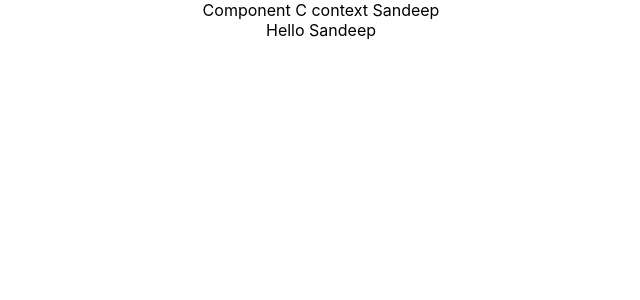
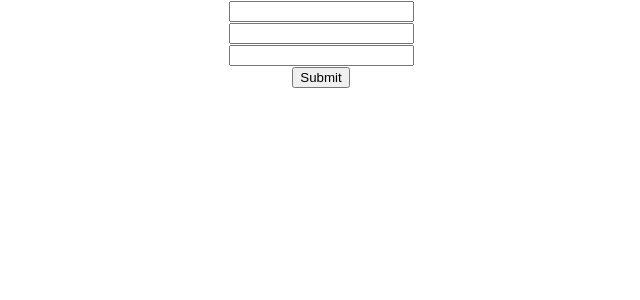
Before and after one commit to syadavdev/js-sample-code, a React (Create React App) app: page / in a window 1280 px wide. Shown: the top 300 px of the page, without its empty margins (319-959 px from the left). Built offline with nearby package versions, Linux system fonts and the light colour scheme.

Commit message:
learn making backend request by axiom library

```diff
--- a/package.json
+++ b/package.json
@@ -6,6 +6,7 @@
     "@testing-library/jest-dom": "^5.11.4",
     "@testing-library/react": "^11.1.0",
     "@testing-library/user-event": "^12.1.10",
+    "axios": "^0.21.1",
     "react": "^17.0.1",
     "react-dom": "^17.0.1",
     "react-scripts": "4.0.1",
--- a/src/App.js
+++ b/src/App.js
@@ -6,6 +6,8 @@
 import User from './User';
 import { UserProvider } from './components/UserContext';
 import ComponentA from './components/ComponentA';
+import PostList from './components/PostList';
+import PostForm from './components/PostForm';
 /* import Greet from './components/Greet'
 import Welcome from './components/Welcome'
 import Hello from './components/Hello'
@@ -37,9 +39,11 @@
 function App() {
   return (
     <div className="App">
-      <UserProvider value="Sandeep">
+      <PostForm />
+      {/* <PostList /> */}
+      {/* <UserProvider value="Sandeep">
         <ComponentA />
-      </UserProvider>
+      </UserProvider> */}
       {/* <Counter>
         { (count, incrementCount ) => (
         <ClickCounterTwo count={count} incrementCount={incrementCount} />
--- /dev/null
+++ b/src/components/PostForm.js
@@ -0,0 +1,54 @@
+import React, { Component } from 'react'
+import axios from 'axios'
+
+class PostForm extends Component {
+
+    constructor(props) {
+        super(props)
+
+        this.state = {
+             userId: '',
+             title: '',
+             body: ''
+        }
+    }
+
+    onChangeHandler = (e) => {
+        this.setState({[e.target.name] : [e.target.value]})
+    }
+
+    submitHandler = (e) => {
+        e.preventDefault()
+        console.log(this.state)
+        axios.post('https://jsonplaceholder.typicode.com/posts', this.state)
+            .then(response => {
+                console.log(response)
+            })
+            .catch(error => {
+                console.log(error)
+            })
+    }
+
+    render() {
+        const {userId, title, body} = this.state
+
+        return (
+            <div>
+                <form onSubmit={this.submitHandler}>
+                    <div>
+                        <input type='text' name='userId' value={userId} onChange={this.onChangeHandler} />
+                    </div>
+                    <div>
+                        <input type='text' name='title' value={title} onChange={this.onChangeHandler} />
+                    </div>
+                    <div>
+                        <input type='text' name='body' value={body} onChange={this.onChangeHandler} />
+                    </div>
+                    <button type="submit">Submit</button>
+                </form>
+            </div>
+        )
+    }
+}
+
+export default PostForm
--- /dev/null
+++ b/src/components/PostList.js
@@ -0,0 +1,45 @@
+import React, { Component } from 'react'
+import axios from 'axios'
+
+class PostList extends Component {
+
+    constructor(props) {
+        super(props)
+
+        this.state = {
+             posts: [],
+             errorMsg: ''
+        }
+    }
+
+    componentDidMount(){
+        axios.get('https://jsonplaceholder.typicode.com/posts')
+            .then(response => {
+                console.log(response)
+                this.setState({
+                    posts: response.data
+                })
+            })
+            .catch(error => {
+                this.setState({
+                    errorMsg: "Error in receiving data"
+                })
+            })
+    }
+
+    render() {
+        const { posts, errorMsg } = this.state
+        return (
+            <div>
+                List of Post
+                {
+                    posts.length ?
+                    posts.map (post => <div key={post.id}>{post.title}</div>) :
+                    errorMsg
+                }
+            </div>
+        )
+    }
+}
+
+export default PostList
```
Also changed, not shown: 1 other file (tests, documents, lock files or other folders).
